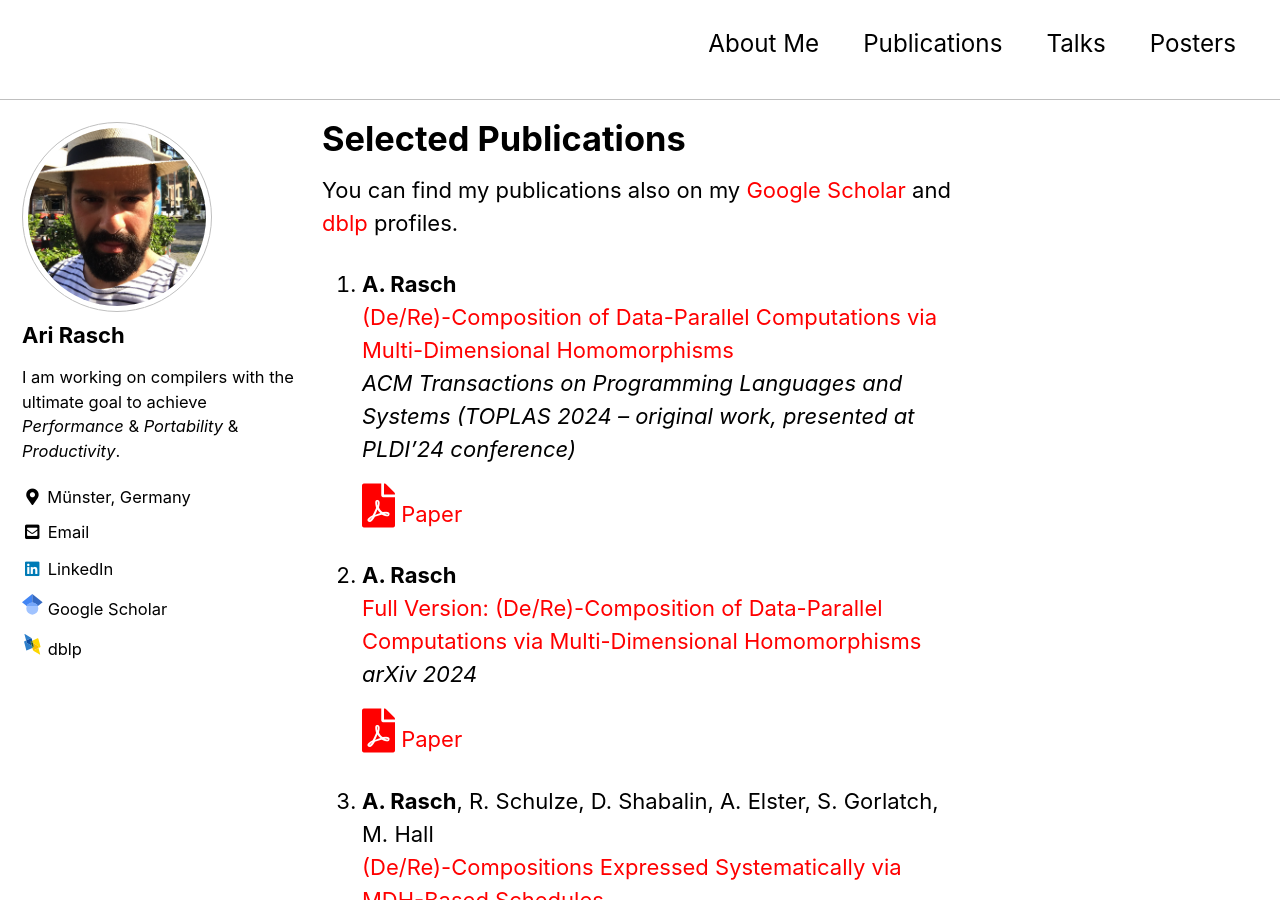
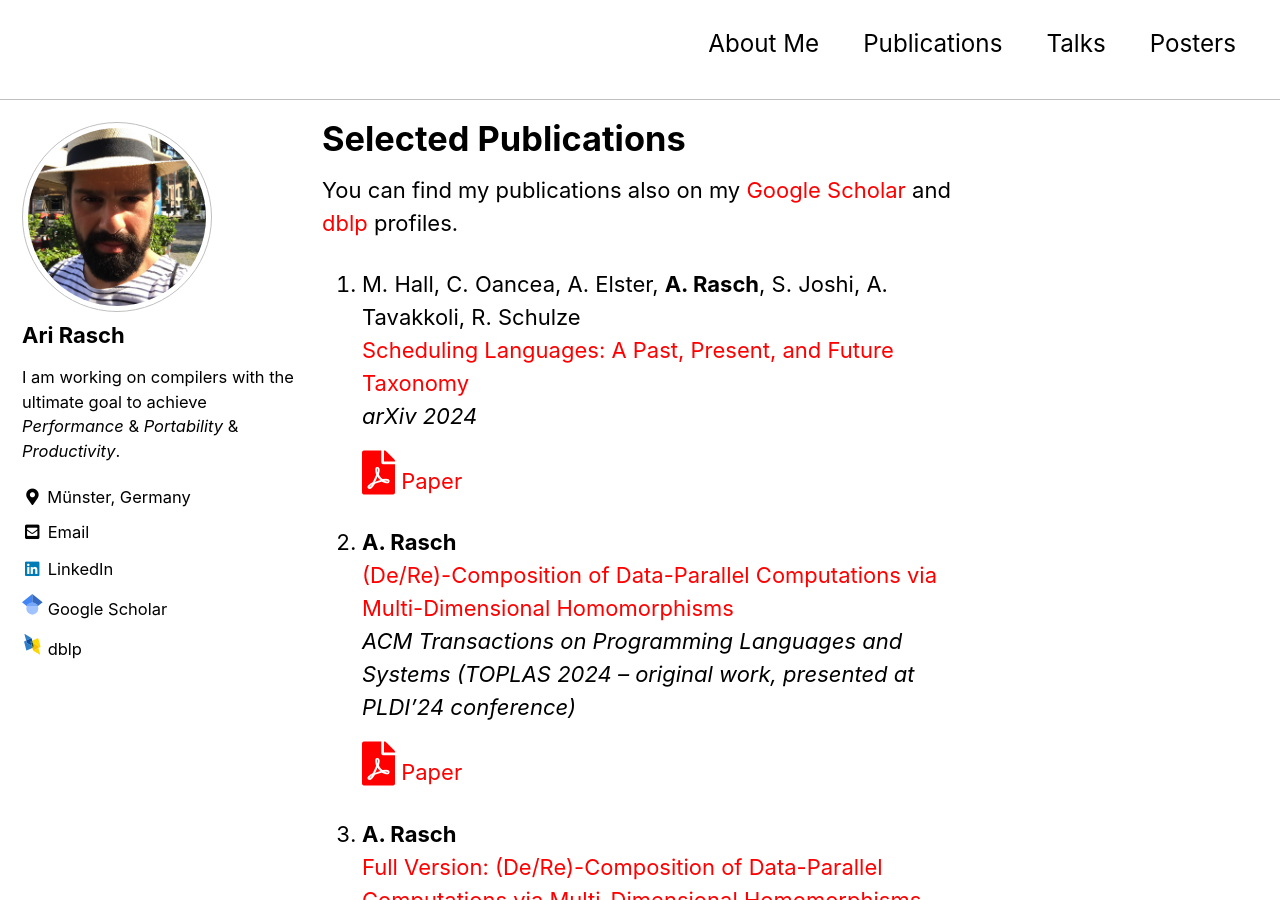
Before and after one commit to AriRasch/arirasch.github.io, a Jekyll site: the page built from publications.md, in a window 1280 px wide and 900 px high. Built offline with Jekyll 4.4.1, drawn with Linux system fonts in a browser that asks for light colours; cached includes are drawn as plain includes; our own code applies the rules of GitHub Pages for plain Markdown files.

Commit message:
Added arXiv24 Scheduling Paper
* Update publications.md

* added arxiv24 PDFs

---------

Co-authored-by: Ari Rasch <a_rasc01@uni-muenster.de>

```diff
--- a/publications.md
+++ b/publications.md
@@ -7,6 +7,11 @@ author_profile: true
 
 You can find my publications also on my [Google Scholar](https://scholar.google.de/citations?user=njDb_rMAAAAJ&hl=en&oi=ao) and [dblp](https://dblp.uni-trier.de/pid/204/7105.html) profiles.
 
+1.   M. Hall, C. Oancea, A. Elster, **A. Rasch**, S. Joshi, A. Tavakkoli, R. Schulze \\
+    [Scheduling Languages: A Past, Present, and Future Taxonomy](https://arxiv.org/abs/2410.19927) \\
+    *arXiv 2024*\\
+    <a href="../assets/files/publications/arxiv24/paper_2.pdf"><i class="fas fa-file-pdf" style="color: red; font-size: 2em; padding-top: .4em"></i></a> [Paper](../assets/files/publications/arxiv24/paper_2.pdf)
+
 1.  **A. Rasch** \\
     [(De/Re)-Composition of Data-Parallel Computations via Multi-Dimensional Homomorphisms](https://dl.acm.org/doi/10.1145/3665643) \\
     *ACM Transactions on Programming Languages and Systems (TOPLAS 2024 -- original work, presented at PLDI’24 conference)*\\
@@ -15,7 +20,7 @@ You can find my publications also on my [Google Scholar](https://scholar.google.
 1.  **A. Rasch** \\
     [Full Version: (De/Re)-Composition of Data-Parallel Computations via Multi-Dimensional Homomorphisms](https://arxiv.org/abs/2405.05118) \\
     *arXiv 2024*\\
-    <a href="../assets/files/publications/arxiv24/paper.pdf"><i class="fas fa-file-pdf" style="color: red; font-size: 2em; padding-top: .4em"></i></a> [Paper](../assets/files/publications/arxiv24/paper.pdf)
+    <a href="../assets/files/publications/arxiv24/paper_1.pdf"><i class="fas fa-file-pdf" style="color: red; font-size: 2em; padding-top: .4em"></i></a> [Paper](../assets/files/publications/arxiv24/paper_2.pdf)
 
 1.  **A. Rasch**, R. Schulze, D. Shabalin, A. Elster, S. Gorlatch, M. Hall \\
     [(De/Re)-Compositions Expressed Systematically via MDH-Based Schedules](https://dl.acm.org/doi/abs/10.1145/3578360.3580269) \\
```
Also changed, not shown: 2 other files.
